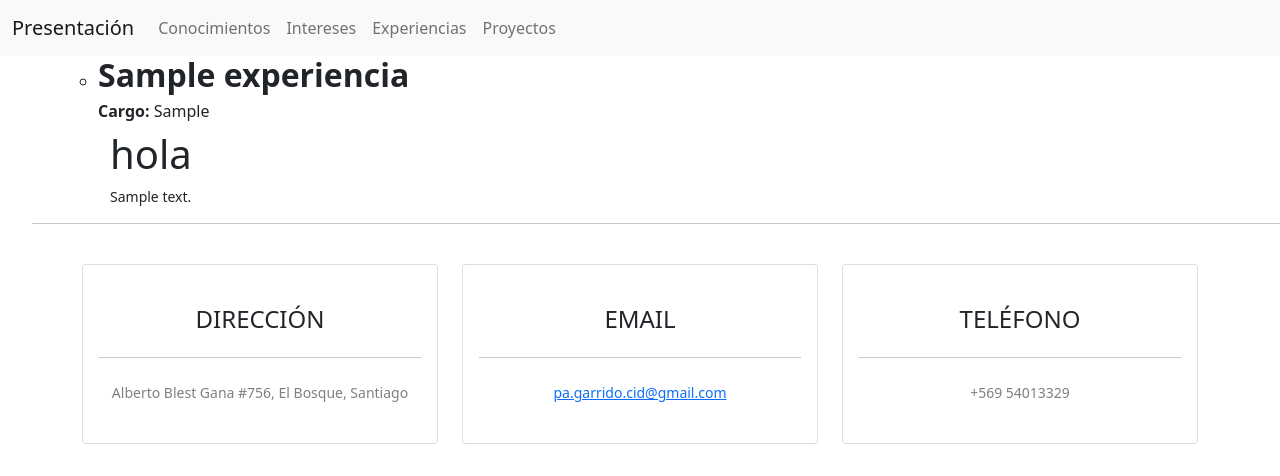
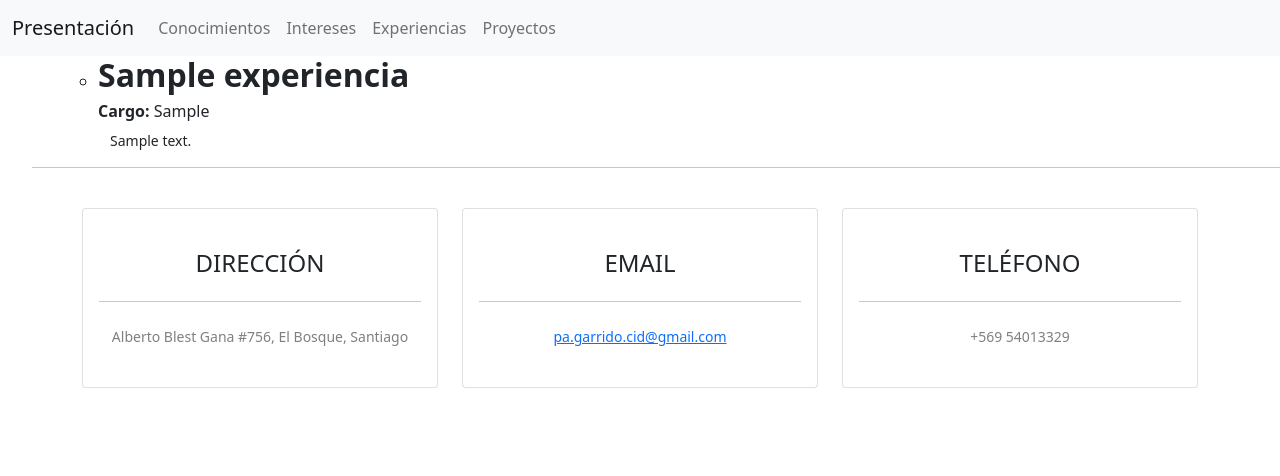
Before and after one commit to olbapDev/Vitae, a Django app: page /experience/exp/ in a window 1280 px wide. Shown: the top 476 px of the page. Run offline with Django 3.2, Linux system fonts and the light colour scheme; tables that the repository leaves empty hold one stand-in row (values such as "Sample post").

Commit message:
modificacion html eperiencias

```diff
--- a/experiencias/templates/experiencias.html
+++ b/experiencias/templates/experiencias.html
@@ -13,7 +13,6 @@
             <h6><strong>Cargo:</strong> {{exp.cargo}}</h6>
             <div class="container">
                 <small>
-                <h1>hola</h1>
                     <p>
                         {{ exp.descripcion }}
                     </p>
```
